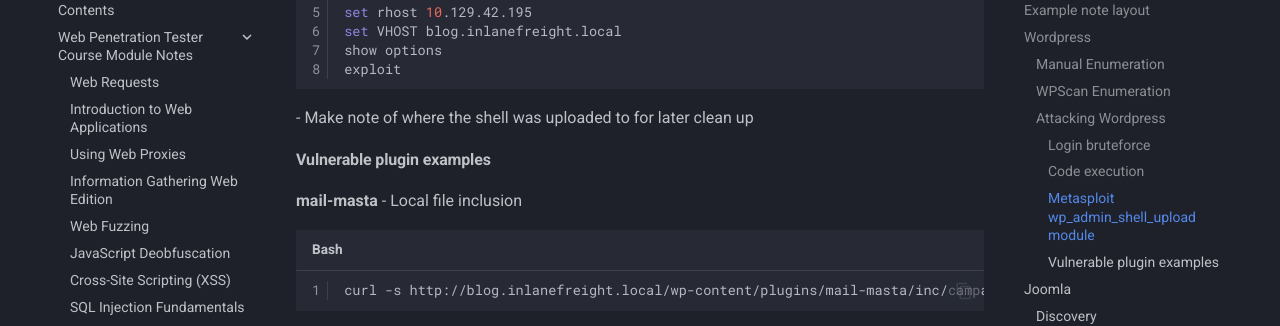
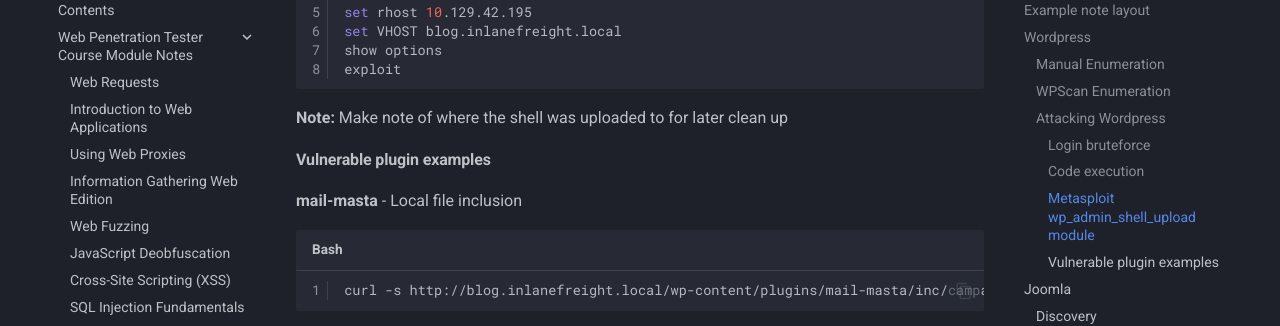
Before and after one commit to variable190/BugBounty, an MkDocs documentation site: the page built from docs/cwes-study-notes/attacking-common-applications.md, in a window 1280 px wide and 900 px high, scrolled down 5765 px. Shown: the part 152-478 px from the top of the window. Built offline with MkDocs 1.6.1 and Material for MkDocs 9.7.7, drawn with Linux system fonts in a browser that asks for light colours.

Commit message:
fix formatting issue on attacking common applications page

````diff
--- a/docs/cwes-study-notes/attacking-common-applications.md
+++ b/docs/cwes-study-notes/attacking-common-applications.md
@@ -151,7 +151,8 @@
 show options
 exploit
 ```
-- Make note of where the shell was uploaded to for later clean up
+
+**Note:** Make note of where the shell was uploaded to for later clean up
 
 #### Vulnerable plugin examples
 
````
